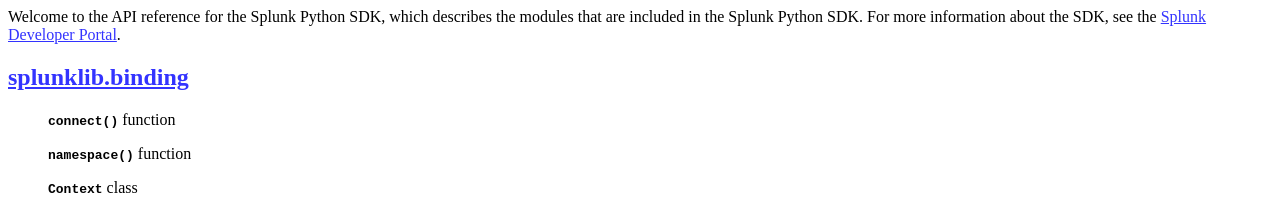
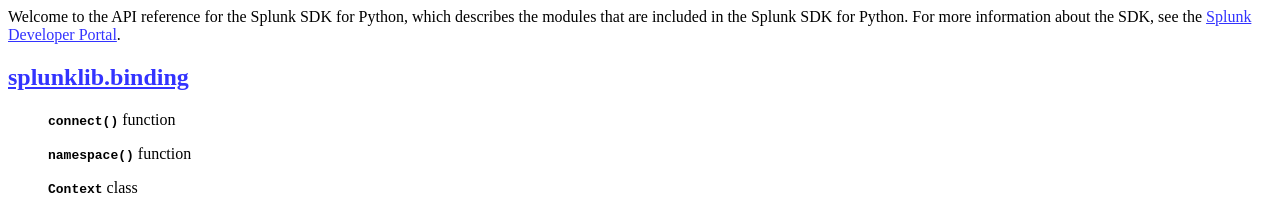
Before and after one commit to splunk/splunk-sdk-python, a Sphinx documentation site: the page built from docs/index.rst, in a window 1280 px wide. Shown: the top 200 px of the page. Built offline with Sphinx 7.4.7, drawn with Linux system fonts in a browser that asks for light colours.

Commit message:
Changed SDK name per legal
Global change: Splunk SDK for Python

```diff
--- a/docs/conf.py
+++ b/docs/conf.py
@@ -1,6 +1,6 @@
 # -*- coding: utf-8 -*-
 #
-# Splunk Python SDK documentation build configuration file, created by
+# Splunk SDK for Python documentation build configuration file, created by
 # sphinx-quickstart on Fri Apr 13 12:28:15 2012.
 #
 # This file is execfile()d with the current directory set to its containing dir.
@@ -42,7 +42,7 @@
 master_doc = 'index'
 
 # General information about the project.
-project = u'Splunk Python SDK'
+project = u'Splunk SDK for Python'
 copyright = u'2012, Splunk Inc'
 
 # The version info for the project you're documenting, acts as replacement for
@@ -107,10 +107,10 @@
 
 # The name for this set of Sphinx documents.  If None, it defaults to
 # "<project> v<release> documentation".
-html_title = "Splunk Python SDK Reference"
+html_title = "Splunk SDK for Python Reference"
 
 # A shorter title for the navigation bar.  Default is the same as html_title.
-#html_short_title = "Splunk Python SDK Reference"
+#html_short_title = "Splunk SDK for Python Reference"
 
 # The name of an image file (relative to this directory) to place at the top
 # of the sidebar.
@@ -191,7 +191,7 @@
 # Grouping the document tree into LaTeX files. List of tuples
 # (source start file, target name, title, author, documentclass [howto/manual]).
 latex_documents = [
-  ('index', 'SplunkPythonSDK.tex', u'Splunk Python SDK Documentation',
+  ('index', 'SplunkPythonSDK.tex', u'Splunk SDK for Python Documentation',
    u'Splunk Inc.', 'manual'),
 ]
 
@@ -221,7 +221,7 @@
 # One entry per manual page. List of tuples
 # (source start file, name, description, authors, manual section).
 man_pages = [
-    ('index', 'splunkpythonsdk', u'Splunk Python SDK Documentation',
+    ('index', 'splunkpythonsdk', u'Splunk SDK for Python Documentation',
      [u'Splunk Inc.'], 1)
 ]
 
@@ -235,7 +235,7 @@
 # (source start file, target name, title, author,
 #  dir menu entry, description, category)
 texinfo_documents = [
-  ('index', 'SplunkPythonSDK', u'Splunk Python SDK Documentation',
+  ('index', 'SplunkPythonSDK', u'Splunk SDK for Python Documentation',
    u'Splunk Inc.', 'SplunkPythonSDK', 'One line description of project.',
    'Miscellaneous'),
 ]
--- a/docs/index.rst
+++ b/docs/index.rst
@@ -1,4 +1,4 @@
-Welcome to the API reference for the Splunk Python SDK, which describes the modules that are included in the Splunk Python SDK.
+Welcome to the API reference for the Splunk SDK for Python, which describes the modules that are included in the Splunk SDK for Python.
 For more information about the SDK, see the `Splunk Developer Portal <http://dev.splunk.com/view/python-sdk/SP-CAAAEBB>`_.
 
 .. toctree::
```
Also changed, not shown: CHANGELOG.md (+1 -1 lines), README.md (+11 -11 lines), 2 other files.
